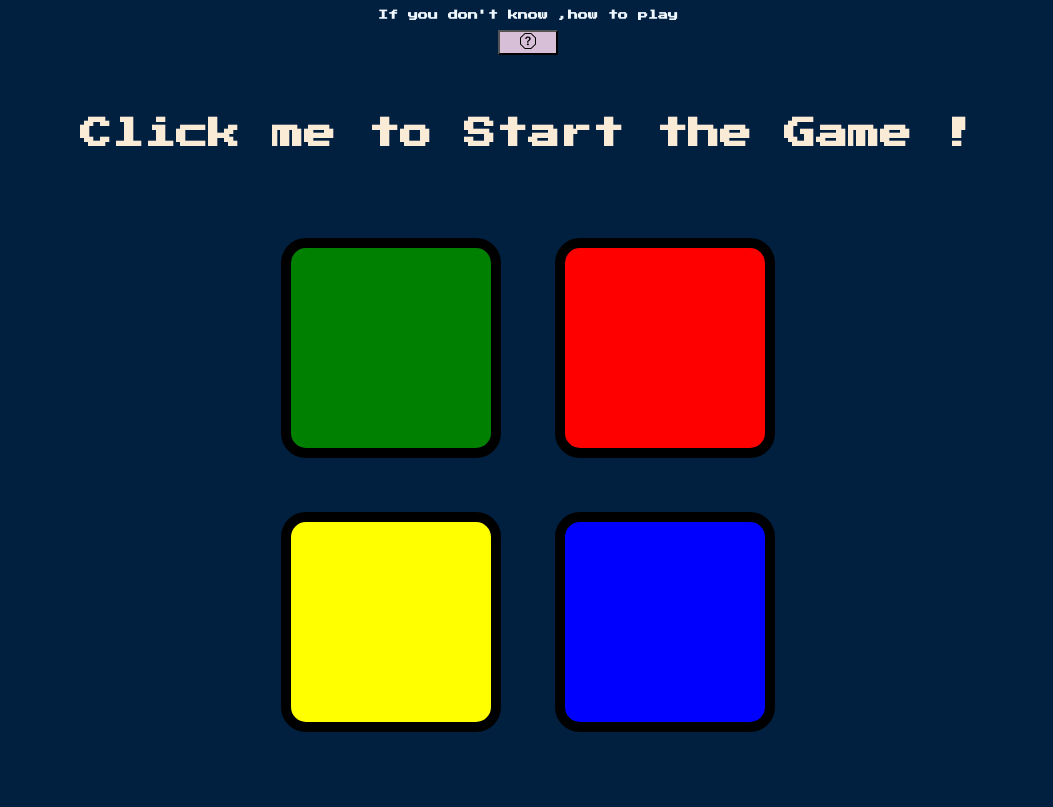
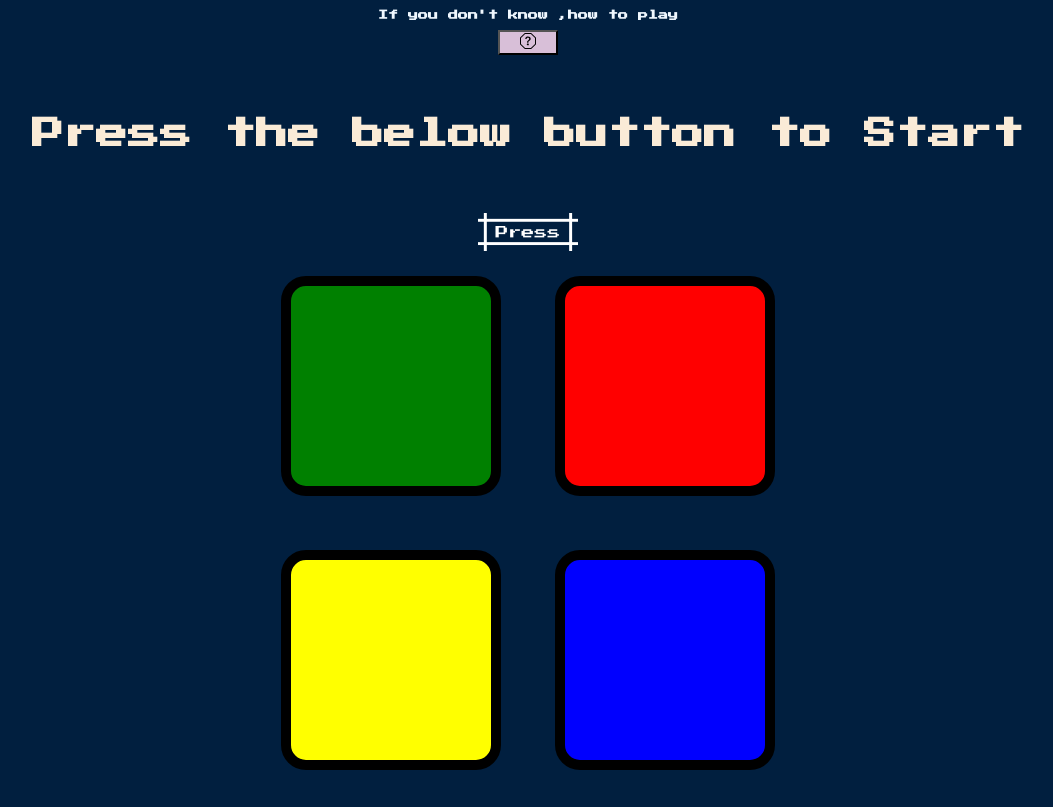
Before and after one commit to SriDharan09/Udemy-Projects, a plain HTML site: page index.html in a window 1280 px wide. Shown: the whole page, without its empty margins (112-1165 px from the left). Drawn offline with nearby package versions, Linux system fonts and the light colour scheme.

Commit message:
Button added html

```diff
--- a/index.html
+++ b/index.html
@@ -26,7 +26,10 @@
         <iframe width="420" height="315" src="https://www.youtube.com/embed/5Stxm-SGq5w" title="Handheld Simon Game for Instructables Game Design Competition Spring 2023" frameborder="0" allow="accelerometer; autoplay; clipboard-write; encrypted-media; gyroscope; picture-in-picture; web-share" allowfullscreen class="video"></iframe>
     </div>
 </div>
-    <h1 id="level-title">Click me to Start the Game !</h1>
+
+
+    <h1 id="level-title" >Press the below  button to Start</h1>
+    <button id="start" class="button-89" role="button">Press</button>
 
     <div class="container">
       <div class="row">
```
